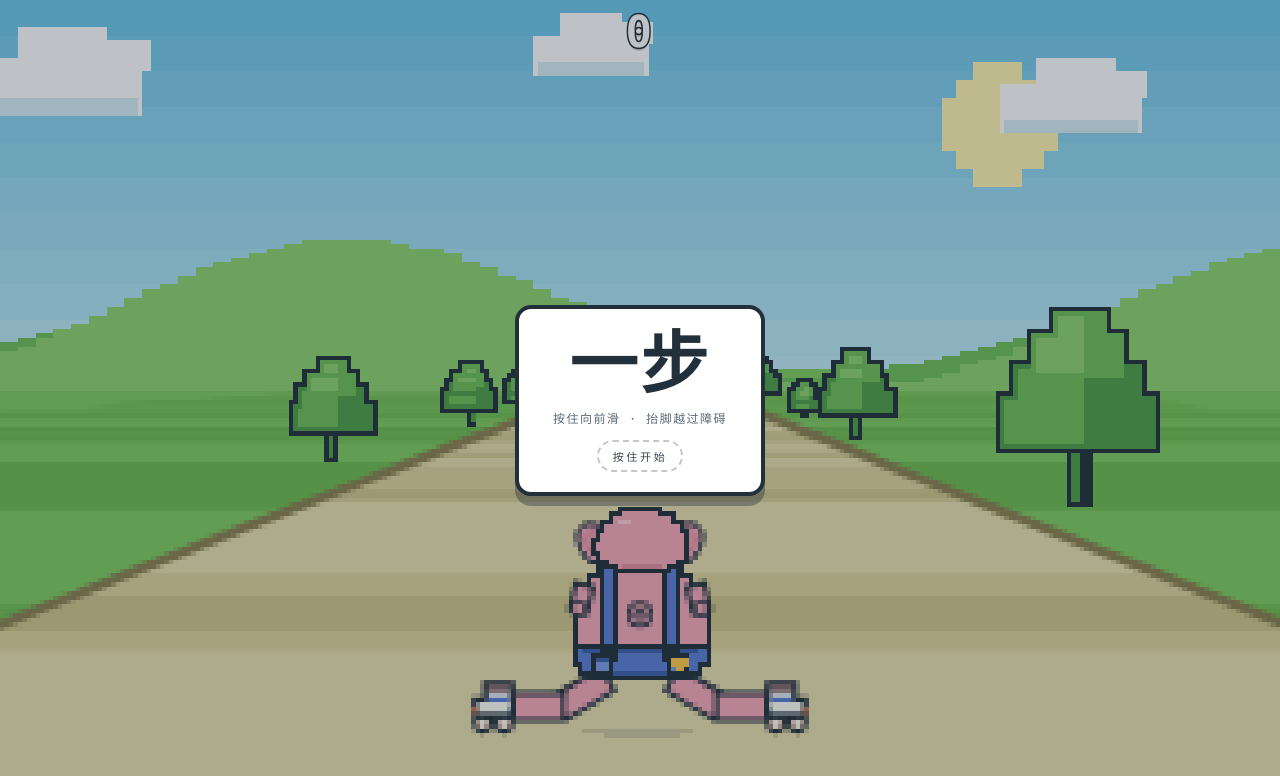
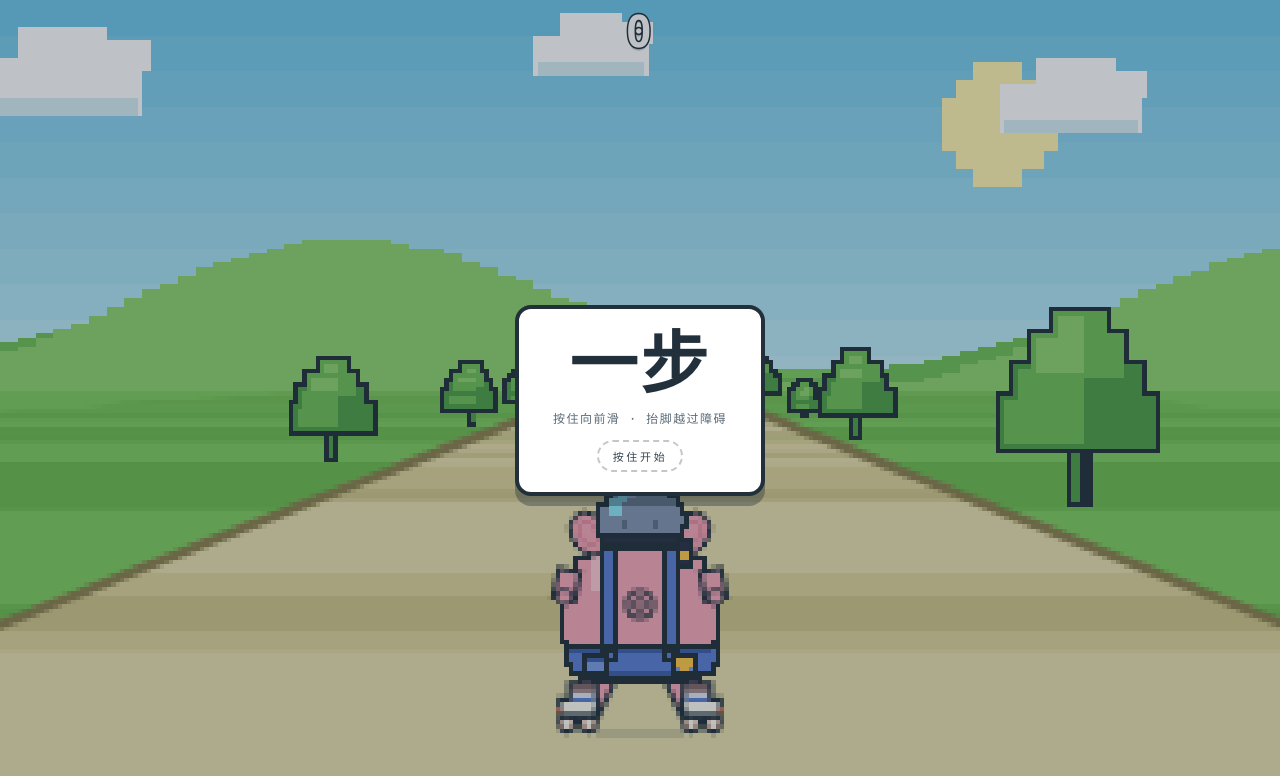
Before and after one commit to blueyesess/wavedromgen, a plain HTML site: page one-step/index.html in a window 1280 px wide. Drawn offline with Linux system fonts and the light colour scheme.

Commit message:
feat: update workspace
Co-authored-by: traeagent <traeagent@users.noreply.github.com>

```diff
--- a/one-step/index.html
+++ b/one-step/index.html
@@ -997,7 +997,8 @@
 
   /* ---------------- 玩家：背对镜头的小猪 ---------------- */
   const PIG = { skin:'#f7a8b8', light:'#ffc9d4', skin2:'#e58ca0', maroon:'#6b3a45',
-    denim:'#5b7fd4', denim2:'#3e5fac', denim3:'#7c9be6', gold:'#ffc94a', orange:'#ff8a5b' };
+    denim:'#5b7fd4', denim2:'#3e5fac', denim3:'#7c9be6', gold:'#ffc94a', orange:'#ff8a5b',
+    helm:'#8294b0', helm2:'#a7b8ce', helm3:'#5f7189', cyan:'#8fe6f8', collar:'#2b3245' };
 
   function pigU() { return Math.max(0.55, Math.min(1.15, VH / 390)); }
 
@@ -1050,15 +1051,15 @@
     for (const wx of [-3.9, 3.7]) {
       ctx.fillStyle = pal.ink;
       ctx.beginPath();
-      ctx.arc(Math.round(wx * u), Math.round(-2.6 * u), Math.max(2, Math.round(2.7 * u)), 0, Math.PI * 2);
+      ctx.arc(Math.round(wx * u), Math.round(-2.6 * u), Math.max(2, Math.round(3.1 * u)), 0, Math.PI * 2);
       ctx.fill();
       ctx.fillStyle = PIG.orange;
       ctx.beginPath();
-      ctx.arc(Math.round(wx * u), Math.round(-2.6 * u), Math.max(1, Math.round(2 * u)), 0, Math.PI * 2);
+      ctx.arc(Math.round(wx * u), Math.round(-2.6 * u), Math.max(1, Math.round(2.35 * u)), 0, Math.PI * 2);
       ctx.fill();
       ctx.fillStyle = '#fffdf4';
       ctx.beginPath();
-      ctx.arc(Math.round(wx * u), Math.round(-2.6 * u), Math.max(1, Math.round(0.9 * u)), 0, Math.PI * 2);
+      ctx.arc(Math.round(wx * u), Math.round(-2.6 * u), Math.max(1, Math.round(1.1 * u)), 0, Math.PI * 2);
       ctx.fill();
     }
 
@@ -1188,14 +1189,14 @@
 
     const air = bothUp ? 3 * u : 0;
     const bodyBottom = ground - 22 * u - bob - air;
-    const bodyTop = bodyBottom - 52 * u;
-    const headTop = bodyTop - 16 * u;
+    const bodyTop = bodyBottom - 60 * u;
+    const headTop = bodyTop - 18 * u;
 
     // 地面影子
     ctx.globalAlpha = 0.14;
     ctx.fillStyle = pal.ink;
-    ctx.fillRect(Math.round(cx - 23 * u), Math.round(ground), Math.round(46 * u), Math.max(1, Math.round(1.5 * u)));
-    ctx.fillRect(Math.round(cx - 15 * u), Math.round(ground + 2 * u), Math.round(30 * u), Math.max(1, Math.round(1.5 * u)));
+    ctx.fillRect(Math.round(cx - 28 * u), Math.round(ground), Math.round(56 * u), Math.max(1, Math.round(1.5 * u)));
+    ctx.fillRect(Math.round(cx - 18 * u), Math.round(ground + 2 * u), Math.round(36 * u), Math.max(1, Math.round(1.5 * u)));
     ctx.globalAlpha = 1;
 
     // 腿与旱冰鞋
@@ -1206,23 +1207,23 @@
     for (let i = 0; i < 2; i++) {
       const dir = i === 0 ? -1 : 1;
       const down = i === 0 ? down0 : down1;
-      const baseX = i === 0 ? skateL : skateR;
+      const baseX = cx + dir * 26 * u;
       const footX = baseX + (ss === i ? wob : 0) - (down ? 0 : dir * 2 * u);
       const lift = down ? 0 : (bothUp ? 10 * u : 14 * u);
       const footY = ground - lift;
-      const hipX = cx + dir * 14 * u + shift;
+      const hipX = cx + dir * 17 * u + shift;
       const hipY = bodyBottom + 2 * u;
 
       if (down) {
         const kneeX = hipX + (footX - hipX) * 0.35 + dir * 2 * u;
         const kneeY = hipY + (footY - hipY) * 0.55;
-        pigLimb(hipX, hipY, kneeX, kneeY, Math.max(4, Math.round(9 * u)));
-        pigLimb(kneeX, kneeY, footX, footY - 9 * u, Math.max(4, Math.round(9 * u)));
+        pigLimb(hipX, hipY, kneeX, kneeY, Math.max(4, Math.round(10 * u)));
+        pigLimb(kneeX, kneeY, footX, footY - 9 * u, Math.max(4, Math.round(10 * u)));
       } else {
         const kneeX = hipX + (footX - hipX) * 0.45 + dir * 2 * u;
         const kneeY = hipY + (footY - hipY) * 0.55;
-        pigLimb(hipX, hipY, kneeX, kneeY, Math.max(4, Math.round(9 * u)));
-        pigLimb(kneeX, kneeY, footX, footY - 8 * u, Math.max(3, Math.round(8 * u)));
+        pigLimb(hipX, hipY, kneeX, kneeY, Math.max(4, Math.round(10 * u)));
+        pigLimb(kneeX, kneeY, footX, footY - 8 * u, Math.max(3, Math.round(9 * u)));
       }
 
       ctx.globalAlpha = down ? 0.15 : 0.07;
@@ -1234,73 +1235,73 @@
 
     // 身体：参考图的大圆屁股
     const bodyRows = [
-      { w: 14 * u, h: 3 * u },
-      { w: 24 * u, h: 4 * u },
-      { w: 32 * u, h: 5 * u },
-      { w: 40 * u, h: 6 * u },
-      { w: 48 * u, h: 7 * u },
-      { w: 52 * u, h: 8 * u },
-      { w: 52 * u, h: 8 * u },
+      { w: 18 * u, h: 3 * u },
+      { w: 30 * u, h: 4 * u },
+      { w: 40 * u, h: 5 * u },
+      { w: 50 * u, h: 7 * u },
+      { w: 58 * u, h: 8 * u },
+      { w: 62 * u, h: 9 * u },
+      { w: 62 * u, h: 9 * u },
+      { w: 58 * u, h: 7 * u },
       { w: 48 * u, h: 5 * u },
-      { w: 40 * u, h: 4 * u },
-      { w: 32 * u, h: 2 * u }
+      { w: 36 * u, h: 3 * u }
     ];
     pigBlob(cx + shift, bodyTop, bodyRows, PIG.skin, PIG.skin2);
 
     // 左上高光
     ctx.fillStyle = PIG.light;
-    ctx.fillRect(Math.round(cx + shift - 16 * u), Math.round(bodyTop + 8 * u), Math.max(1, Math.round(6 * u)), Math.max(1, Math.round(13 * u)));
-    ctx.fillRect(Math.round(cx + shift - 12 * u), Math.round(bodyTop + 5 * u), Math.max(1, Math.round(4 * u)), Math.max(1, Math.round(4 * u)));
+    ctx.fillRect(Math.round(cx + shift - 20 * u), Math.round(bodyTop + 9 * u), Math.max(1, Math.round(7 * u)), Math.max(1, Math.round(16 * u)));
+    ctx.fillRect(Math.round(cx + shift - 15 * u), Math.round(bodyTop + 6 * u), Math.max(1, Math.round(5 * u)), Math.max(1, Math.round(5 * u)));
 
     // 卷尾：屁股中央的同心螺旋
     const tx = cx + shift;
-    const ty = bodyTop + 27 * u;
+    const ty = bodyTop + 31 * u;
     ctx.fillStyle = pal.ink;
     ctx.beginPath();
-    ctx.arc(tx, ty, 5.4 * u, 0, Math.PI * 2);
+    ctx.arc(tx, ty, 6.4 * u, 0, Math.PI * 2);
     ctx.fill();
     ctx.fillStyle = PIG.skin;
     ctx.beginPath();
-    ctx.arc(tx, ty, 4.0 * u, 0, Math.PI * 2);
+    ctx.arc(tx, ty, 4.8 * u, 0, Math.PI * 2);
     ctx.fill();
     ctx.fillStyle = pal.ink;
     ctx.beginPath();
-    ctx.arc(tx, ty, 2.6 * u, 0, Math.PI * 2);
+    ctx.arc(tx, ty, 3.2 * u, 0, Math.PI * 2);
     ctx.fill();
     ctx.fillStyle = PIG.skin;
     ctx.beginPath();
-    ctx.arc(tx, ty, 1.4 * u, 0, Math.PI * 2);
+    ctx.arc(tx, ty, 1.8 * u, 0, Math.PI * 2);
     ctx.fill();
     ctx.fillStyle = pal.ink;
     ctx.beginPath();
-    ctx.arc(tx, ty, 0.6 * u, 0, Math.PI * 2);
+    ctx.arc(tx, ty, 0.8 * u, 0, Math.PI * 2);
     ctx.fill();
 
     // 短款背带裤：只盖住屁股下缘
     const shortRows = [
-      { w: 52 * u, h: 5 * u },
-      { w: 48 * u, h: 3 * u },
-      { w: 40 * u, h: 2 * u }
+      { w: 60 * u, h: 5 * u },
+      { w: 56 * u, h: 3 * u },
+      { w: 48 * u, h: 2 * u }
     ];
-    pigBlob(cx + shift, bodyTop + 42 * u, shortRows, PIG.denim, PIG.denim2);
+    pigBlob(cx + shift, bodyTop + 50 * u, shortRows, PIG.denim, PIG.denim2);
 
     // 深色裤腰
     ctx.fillStyle = PIG.denim2;
-    ctx.fillRect(Math.round(cx + shift - 24 * u), Math.round(bodyTop + 42 * u), Math.round(48 * u), Math.max(1, Math.round(2 * u)));
+    ctx.fillRect(Math.round(cx + shift - 29 * u), Math.round(bodyTop + 50 * u), Math.round(58 * u), Math.max(1, Math.round(2 * u)));
 
     // 背带 + 金扣
-    const strapW = Math.max(2, Math.round(4.5 * u));
+    const strapW = Math.max(2, Math.round(3 * u));
     for (const dir of [-1, 1]) {
-      const sxp = Math.round(cx + shift + dir * 13 * u - strapW / 2);
-      const syTop = Math.round(bodyTop + 2 * u);
-      const sH = Math.round(bodyTop + 44 * u) - syTop;
+      const sxp = Math.round(cx + shift + dir * 12 * u - strapW / 2);
+      const syTop = Math.round(bodyTop + 3 * u);
+      const sH = Math.round(bodyTop + 52 * u) - syTop;
       ctx.fillStyle = pal.ink;
       ctx.fillRect(sxp - 1, syTop - 1, strapW + 2, sH + 2);
       ctx.fillStyle = PIG.denim;
       ctx.fillRect(sxp, syTop, strapW, sH);
 
-      const bxp = Math.round(cx + shift + dir * 13 * u);
-      const byp = Math.round(bodyTop + 42 * u);
+      const bxp = Math.round(cx + shift + dir * 12 * u);
+      const byp = Math.round(bodyTop + 50 * u);
       const br = Math.max(1, Math.round(2 * u));
       ctx.fillStyle = pal.ink;
       ctx.fillRect(bxp - br, byp - br, br * 2, br * 2);
@@ -1309,11 +1310,11 @@
     }
 
     // 屁股口袋
-    const pW = Math.max(3, Math.round(6 * u));
+    const pW = Math.max(3, Math.round(7 * u));
     const pH = Math.max(3, Math.round(4 * u));
-    const pT = Math.round(bodyTop + 45 * u);
+    const pT = Math.round(bodyTop + 52 * u);
     for (const dir of [-1, 1]) {
-      const pxl = Math.round(cx + shift + dir * 16 * u - pW / 2);
+      const pxl = Math.round(cx + shift + dir * 18 * u - pW / 2);
       ctx.fillStyle = pal.ink;
       ctx.fillRect(pxl - 1, pT - 1, pW + 2, pH + 2);
       ctx.fillStyle = PIG.denim3;
@@ -1324,8 +1325,8 @@
 
     // 右口袋上的金色心形补丁（像素心）
     {
-      const hpx = Math.round(cx + shift + 16 * u);
-      const hpy = Math.round(bodyTop + 46 * u);
+      const hpx = Math.round(cx + shift + 18 * u);
+      const hpy = Math.round(bodyTop + 54 * u);
       ctx.fillStyle = PIG.gold;
       ctx.fillRect(hpx - 2, hpy - 1, 2, 1);
       ctx.fillRect(hpx, hpy - 1, 2, 1);
@@ -1337,59 +1338,90 @@
     for (let i = 0; i < 2; i++) {
       const dir = i === 0 ? -1 : 1;
       const down = i === 0 ? down0 : down1;
-      const sx = cx + shift + dir * 23 * u;
-      const sy = bodyTop + 16 * u;
+      const sx = cx + shift + dir * 29 * u;
+      const sy = bodyTop + 18 * u;
       let hx = sx + dir * 2 * u;
-      let hy = sy + 9 * u;
+      let hy = sy + 10 * u;
       if (!down || bothUp) { hx = sx + dir * 7 * u; hy = sy - 2 * u; }
       if (playing && balance > 0.55) { hx = sx + dir * 9 * u; hy = sy - 4 * u; }
-      pigLimb(sx, sy, hx, hy, Math.max(3, Math.round(6 * u)));
+      pigLimb(sx, sy, hx, hy, Math.max(3, Math.round(7 * u)));
       ctx.beginPath();
-      ctx.arc(hx, hy, Math.max(2, 3.4 * u), 0, Math.PI * 2);
+      ctx.arc(hx, hy, Math.max(2, 3.8 * u), 0, Math.PI * 2);
       ctx.fillStyle = pal.ink;
       ctx.fill();
       ctx.beginPath();
-      ctx.arc(hx, hy, Math.max(1, 2.2 * u), 0, Math.PI * 2);
+      ctx.arc(hx, hy, Math.max(1, 2.5 * u), 0, Math.PI * 2);
       ctx.fillStyle = PIG.skin;
       ctx.fill();
     }
 
-    // 大圆垂耳：先画，头块随后盖住耳根
+    // 大圆垂耳：先画，头盔随后盖住耳根
     for (const dir of [-1, 1]) {
-      const ex = cx + shift + dir * 19 * u;
-      const ey = headTop + 14 * u;
+      const ex = cx + shift + dir * 21 * u;
+      const ey = headTop + 20 * u;
       ctx.beginPath();
-      ctx.ellipse(ex, ey, 6 * u, 8.5 * u, dir * 0.35, 0, Math.PI * 2);
+      ctx.ellipse(ex, ey, 7 * u, 9 * u, dir * 0.5, 0, Math.PI * 2);
       ctx.fillStyle = PIG.skin;
       ctx.fill();
       ctx.strokeStyle = pal.ink;
       ctx.lineWidth = Math.max(1, 1.4 * u);
       ctx.stroke();
       ctx.beginPath();
-      ctx.ellipse(ex, ey, 3 * u, 4.8 * u, dir * 0.35, 0, Math.PI * 2);
+      ctx.ellipse(ex, ey, 3.6 * u, 5.2 * u, dir * 0.5, 0, Math.PI * 2);
       ctx.strokeStyle = PIG.skin2;
       ctx.lineWidth = 1;
       ctx.stroke();
     }
 
-    // 小头
+    // 参考图的蓝灰头罩
     const headRows = [
-      { w: 14 * u, h: 2 * u },
-      { w: 24 * u, h: 3 * u },
-      { w: 30 * u, h: 4 * u },
+      { w: 12 * u, h: 2 * u },
+      { w: 22 * u, h: 3 * u },
+      { w: 28 * u, h: 4 * u },
+      { w: 32 * u, h: 4 * u },
       { w: 34 * u, h: 4 * u },
-      { w: 36 * u, h: 4 * u },
-      { w: 34 * u, h: 3 * u },
-      { w: 28 * u, h: 2 * u },
-      { w: 20 * u, h: 2 * u }
+      { w: 32 * u, h: 3 * u },
+      { w: 26 * u, h: 2 * u },
+      { w: 18 * u, h: 2 * u }
     ];
-    pigBlob(cx + shift, headTop, headRows, PIG.skin, PIG.skin2);
-    ctx.fillStyle = PIG.light;
-    ctx.fillRect(Math.round(cx + shift - 10 * u), Math.round(headTop + 5 * u), Math.max(1, Math.round(6 * u)), Math.max(1, Math.round(2 * u)));
+    pigBlob(cx + shift, headTop, headRows, PIG.helm, PIG.helm3);
+
+    // 头顶青色高光
+    ctx.fillStyle = PIG.cyan;
+    ctx.fillRect(Math.round(cx + shift - 13 * u), Math.round(headTop + 5 * u), Math.max(1, Math.round(5 * u)), Math.max(1, Math.round(8 * u)));
+    ctx.fillRect(Math.round(cx + shift - 10 * u), Math.round(headTop + 3 * u), Math.max(1, Math.round(4 * u)), Math.max(1, Math.round(3 * u)));
+    ctx.fillStyle = PIG.helm2;
+    ctx.fillRect(Math.round(cx + shift - 6 * u), Math.round(headTop + 3 * u), Math.max(1, Math.round(4 * u)), Math.max(1, Math.round(2 * u)));
+
+    // 头罩上的两个深色圆点
+    ctx.fillStyle = PIG.helm3;
+    ctx.fillRect(Math.round(cx + shift - 7 * u), Math.round(headTop + 14 * u), Math.max(1, Math.round(2 * u)), Math.max(1, Math.round(3 * u)));
+    ctx.fillRect(Math.round(cx + shift + 5 * u), Math.round(headTop + 14 * u), Math.max(1, Math.round(2 * u)), Math.max(1, Math.round(3 * u)));
+
+    // 颈圈 + 右侧垂下的扣带
+    {
+      const neckY = Math.round(headTop + 22 * u);
+      const neckW = Math.max(8, Math.round(30 * u));
+      ctx.fillStyle = pal.ink;
+      ctx.fillRect(Math.round(cx + shift - neckW / 2) - 1, neckY - 1, neckW + 2, Math.max(2, Math.round(2.4 * u)) + 2);
+      ctx.fillStyle = PIG.collar;
+      ctx.fillRect(Math.round(cx + shift - neckW / 2), neckY, neckW, Math.max(1, Math.round(1.6 * u)));
+
+      const dx = Math.round(cx + shift + 16 * u);
+      const dy = neckY + Math.max(1, Math.round(1.6 * u));
+      const dW = Math.max(2, Math.round(3 * u));
+      const dH = Math.max(4, Math.round(9 * u));
+      ctx.fillStyle = pal.ink;
+      ctx.fillRect(dx - 1, dy - 1, dW + 2, dH + 2);
+      ctx.fillStyle = PIG.collar;
+      ctx.fillRect(dx, dy, dW, dH);
+      ctx.fillStyle = PIG.gold;
+      ctx.fillRect(dx, dy + dH - 3, dW, 2);
+    }
 
     // 失衡提示：支撑脚光环 + 头顶叹号
     if (playing && ss >= 0 && balance > 0.03) {
-      drawBalanceRing(ss === 0 ? skateL : skateR, ground);
+      drawBalanceRing(cx + (ss === 0 ? -26 : 26) * u, ground);
       drawWarnBang(cx + shift, headTop - 17 * u, u);
     }
   }
```
Also changed, not shown: one-step/pig-preview.png, 1 other file.
